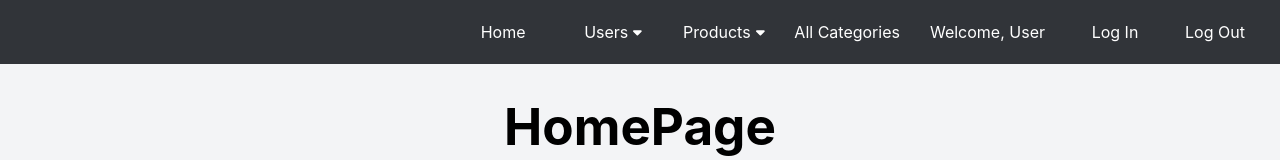
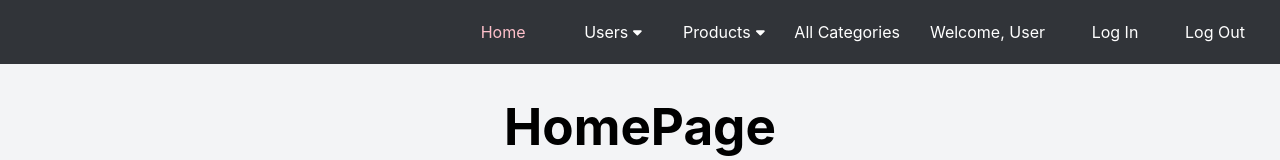
Before and after one commit to AlexisCast/vet-react, a React (Vite) app: page / in a window 1280 px wide. Shown: the top 160 px of the page. Built offline with nearby package versions, Linux system fonts and the light colour scheme.

Commit message:
add NavLink in Home route

```diff
--- a/src/components/DrawerLayout/DrawerLayout.jsx
+++ b/src/components/DrawerLayout/DrawerLayout.jsx
@@ -1,4 +1,4 @@
-import { Link } from "react-router-dom";
+import { Link, NavLink } from "react-router-dom";
 
 import Drawer from "../Drawer/Drawer";
 
@@ -22,7 +22,15 @@
 				<nav className={styles.Drawer__nav}>
 					<ul className={styles.mobileNav}>
 						<li onClick={toggleDrawer}>
-							<Link to="/">Home</Link>
+							<NavLink
+								to="/"
+								className={({ isActive }) =>
+									isActive ? styles.active : undefined
+								}
+								end
+							>
+								Home
+							</NavLink>
 						</li>
 						<li>
 							<Accordion title="Users" closeDrawer={toggleDrawer}>
--- a/src/components/DrawerLayout/DrawerLayout.module.css
+++ b/src/components/DrawerLayout/DrawerLayout.module.css
@@ -48,8 +48,13 @@
 	text-decoration: none;
 	width: 100%;
 }
+
 .test {
 	display: flex;
 	flex-direction: row;
 	justify-content: flex-end;
 }
+
+.active {
+	color: pink !important;
+}
--- a/src/components/MainNavigation/MainNavigation.jsx
+++ b/src/components/MainNavigation/MainNavigation.jsx
@@ -1,4 +1,4 @@
-import { Link } from "react-router-dom";
+import { Link, NavLink } from "react-router-dom";
 import { useEffect, useState } from "react";
 
 import { FontAwesomeIcon } from "@fortawesome/react-fontawesome";
@@ -44,7 +44,15 @@
 						</ul>
 						<ul className={styles.webNav}>
 							<li>
-								<Link to="/">Home</Link>
+								<NavLink
+									to="/"
+									className={({ isActive }) =>
+										isActive ? styles.active : undefined
+									}
+									end
+								>
+									Home
+								</NavLink>
 							</li>
 							<LinkDropdown label="Users" route="/users">
 								<li>
--- a/src/components/MainNavigation/MainNavigation.module.css
+++ b/src/components/MainNavigation/MainNavigation.module.css
@@ -49,3 +49,7 @@
 	cursor: pointer;
 	/* width: 100%; */
 }
+
+.active {
+	color: pink !important;
+}
```
